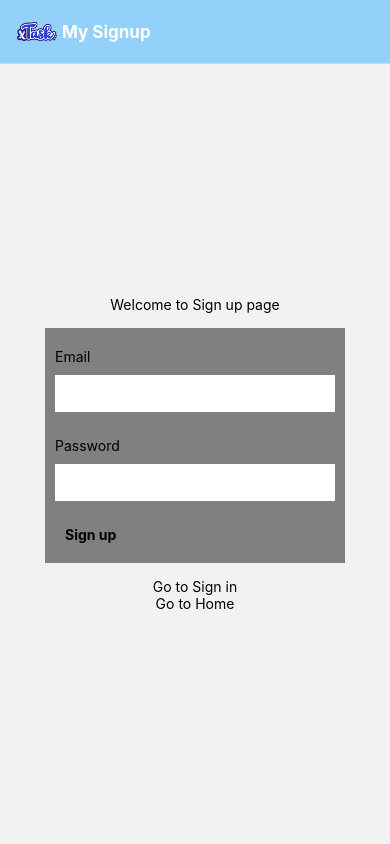
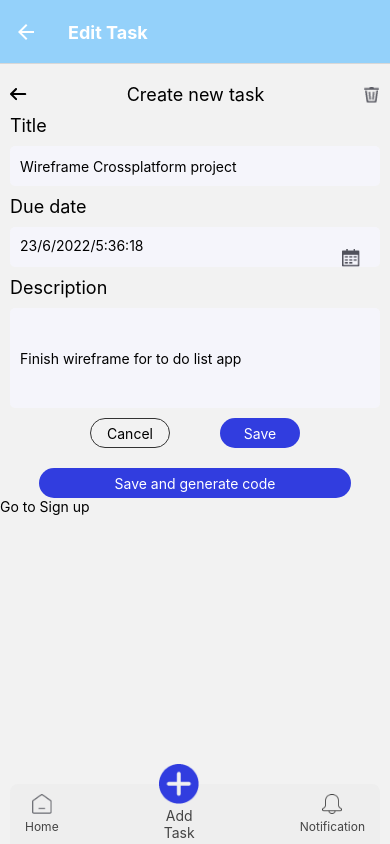
Before and after one commit to michaelbenedictbautista/CrossPlatformProject, a React Native app: screen /Edit in a window 390 px wide. Built offline with nearby package versions, Linux system fonts and the light colour scheme.

Commit message:
Added Edit task to stackScreen and navigation implemented.

```diff
--- a/App.js
+++ b/App.js
@@ -11,6 +11,7 @@ import { createNativeStackNavigator } from '@react-navigation/native-stack';
 import { HomeScreen } from './screens/HomeScreen';
 import { SigninScreen } from './screens/SigninScreen';
 import { SignupScreen } from './screens/SignupScreen';
+import { EditScreen } from './screens/EditScreen';
 import { SignoutButton } from './screens/SignupScreen';
 
 
@@ -87,6 +88,8 @@ const [user,setUser] = useState()
       {(props) => <Home {...props} auth={user} />}
       </Stack.Screen> */}
 
+      <Stack.Screen name="Edit" component={EditScreen} options={{ title: 'Edit Task' }} />
+
     </Stack.Navigator>
   </NavigationContainer>
 );
--- a/editItem.js
+++ b/screens/EditScreen.js
@@ -1,8 +1,10 @@
 import { StatusBar } from 'expo-status-bar';
-import { StyleSheet, Text, View,Image,TouchableOpacity,TextInput,ScrollView,SafeAreaView } from 'react-native';
 import { useState, useEffect} from 'react'
 
-export default function App() {
+import { StyleSheet, Text, View,Image,TouchableOpacity,TextInput,ScrollView,SafeAreaView } from 'react-native';
+
+
+export function EditScreen({navigation}) {
 
   const [currentDate,setcurrentDate]= useState('')
   const [title, setTitle] = useState('');
@@ -35,7 +37,7 @@ return (
 
             style={styles.backImage}
 
-            source={require("./images/back.png")} />
+            source={require("../images/back.png")} />
         </TouchableOpacity>
 
         <Text style={{
@@ -44,7 +46,7 @@ return (
         <TouchableOpacity>
           <Image
             style={styles.deleteImage}
-            source={require("./images/delete.png")} />
+            source={require("../images/delete.png")} />
         </TouchableOpacity>
       </View>
       <ScrollView>
@@ -73,7 +75,7 @@ return (
             top: 22,}}>
        <Image style={styles.calendarIcon}
 
-            source={require("./images/calendar.png")} />
+            source={require("../images/calendar.png")} />
        </TouchableOpacity>
        </Text>
       </View>
@@ -118,6 +120,10 @@ return (
      </TouchableOpacity>
    </View>
 
+   <TouchableOpacity onPress={ () => navigation.navigate('Signup')}>
+        <Text>Go to Sign up</Text>
+    </TouchableOpacity>
+
 
 </ScrollView>
 
@@ -129,7 +135,7 @@ return (
   <View style={styles.navBackground}>
 <TouchableOpacity style={styles.navFormat}>
   <Image style={styles.navIcon}
-  source={require("./images/home.png")}
+  source={require("../images/home.png")}
   />
   <Text style={styles.navText}>
     Home
@@ -139,7 +145,7 @@ return (
 
 <TouchableOpacity style={styles.navFormat}>
 <Image style ={styles.navAddIcon}
-  source={require("./images/addTask.png")}
+  source={require("../images/addTask.png")}
   />
 
   <Text style={styles.navAddText}>
@@ -151,7 +157,7 @@ return (
 
 <TouchableOpacity style={styles.navFormat}>
   <Image style ={styles.navIcon}
-  source={require("./images/notification.png")}
+  source={require("../images/notification.png")}
   />
 
   <Text style={styles.navText}>
--- a/screens/SignupScreen.js
+++ b/screens/SignupScreen.js
@@ -87,6 +87,11 @@ export function SignupScreen( props ) {
     <TouchableOpacity onPress={ () => navigation.navigate('Home', {name: 'Custom Home header'})}>
         <Text>Go to Home</Text>
     </TouchableOpacity>
+
+    <TouchableOpacity onPress={ () => navigation.navigate('Edit')}>
+        <Text>Go to Edit task</Text>
+    </TouchableOpacity>
+
     </KeyboardAvoidingView>
   )
 }
```
